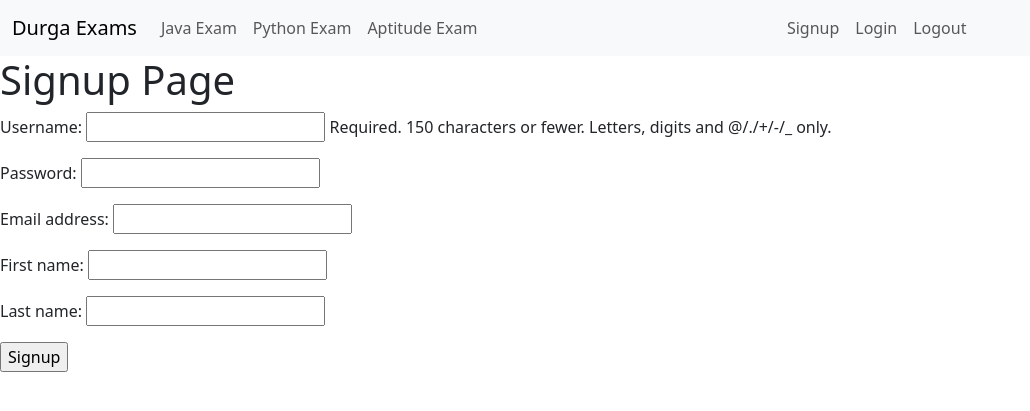
After one commit to KumarAnand001/auth-project, a Django app: page /signup/ in a window 1280 px wide. The commit adds this page. Shown: the top 411 px of the page, without its empty margins (0-1030 px from the left). Run offline with Django 4.2, Linux system fonts and the light colour scheme.

Commit message:
signup page

```diff
--- a/authProject/urls.py
+++ b/authProject/urls.py
@@ -25,5 +25,6 @@ urlpatterns = [
     path('python-exam/', views.python_exam_view),
     path('apptitude-exam/', views.apptitude_exam_view),
     path('accounts/', include('django.contrib.auth.urls')),
-    path('logout/', views.logout_view)
+    path('logout/', views.logout_view),
+    path('signup/', views.signup_view)
 ]
--- a/templates/testApp/base.html
+++ b/templates/testApp/base.html
@@ -24,7 +24,7 @@
             </ul>
             <ul class="navbar-nav me-auto mb-2 mb-lg-0 right">
                 <li class="nav-item">
-                    <a class="nav-link" href="#">Signup</a>
+                    <a class="nav-link" href="/signup">Signup</a>
                   </li>
                 <li class="nav-item">
                   <a class="nav-link" href="/accounts/login">Login</a>
--- /dev/null
+++ b/templates/testApp/signup.html
@@ -0,0 +1,12 @@
+<!DOCTYPE html>
+{% extends 'testApp/base.html' %}
+    {% block body_block %}
+        <h1>Signup Page</h1>
+        <form action="" method="post">
+
+            {{form.as_p}}
+            {% csrf_token %}
+            <input type="submit" value="Signup">
+        </form>
+
+    {% endblock %}
--- a/testApp/forms.py
+++ b/testApp/forms.py
@@ -5,4 +5,5 @@ class SignUpForm(forms.ModelForm):
 
     class Meta:
 
+        model = User
         fields = ['username', 'password', 'email', 'first_name', 'last_name']
--- a/testApp/views.py
+++ b/testApp/views.py
@@ -1,5 +1,7 @@
-from django.shortcuts import render
+from django.shortcuts import render, redirect
 from django.contrib.auth.decorators import login_required
+from testApp.forms import SignUpForm
+from django.http import HttpResponseRedirect
 
 # Create your views here.
 def home_page_view(request):
@@ -22,3 +24,18 @@ def apptitude_exam_view(request):
 def logout_view(request):
 
     return render(request, 'testApp/logout.html')
+
+def signup_view(request):
+
+    form = SignUpForm()
+    if request.method == 'POST':
+
+        form = SignUpForm(request.POST)
+        # if form.is_valid():
+        #     form.save()
+        user = form.save()
+        user.set_password(user.password)
+        user.save()
+        return HttpResponseRedirect('/accounts/login')
+
+    return render(request, 'testApp/signup.html', {'form':form})
```
Also changed, not shown: authProject/settings.py (+10 -0 lines), db.sqlite3.
